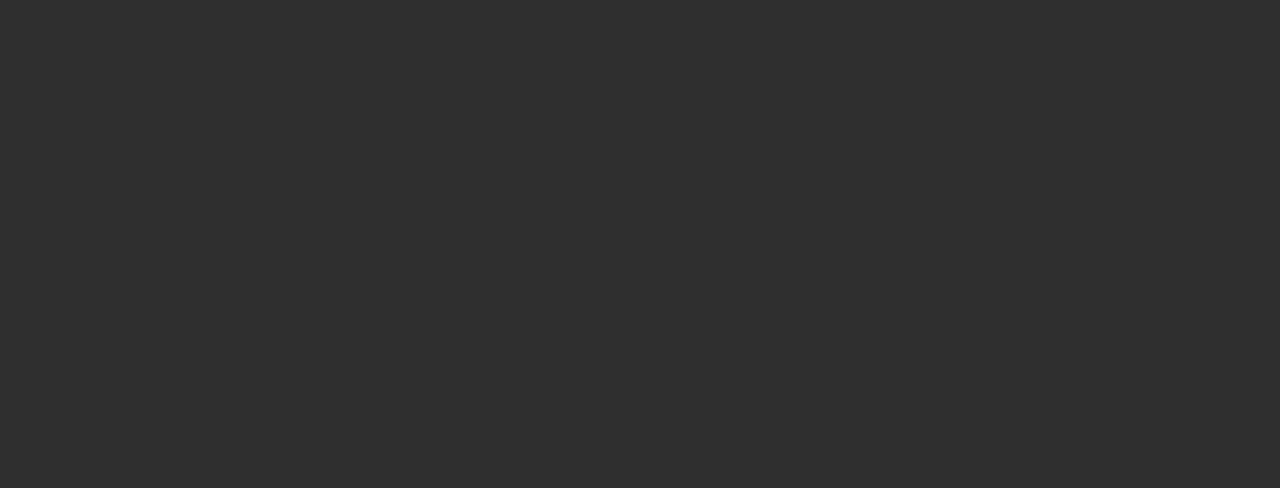
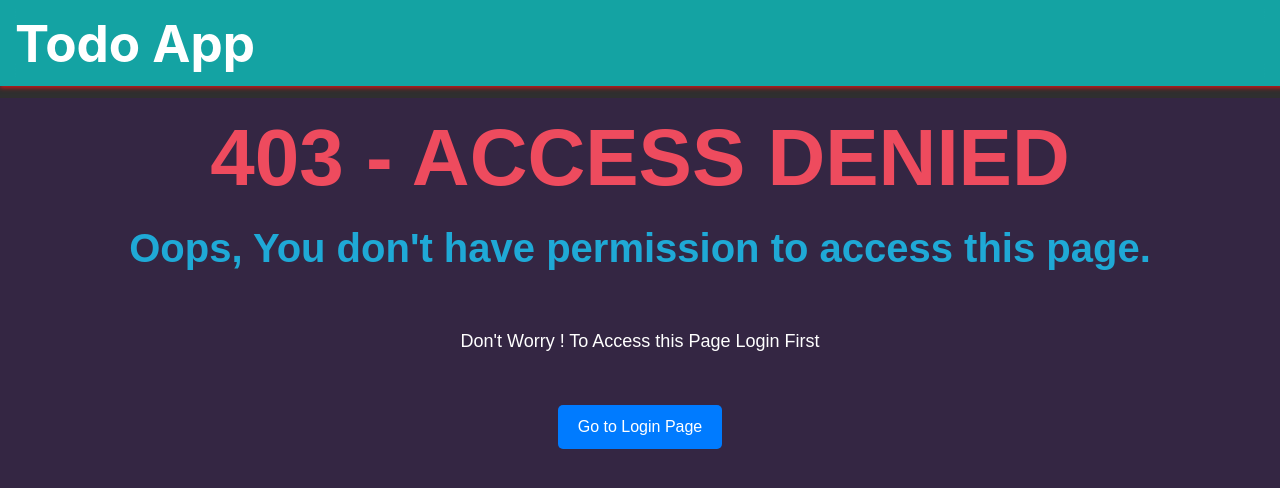
Before and after one commit to Prathamesh-Kothalkar/Todo-App-, a React (Vite) app in the folder frontend/: page /error in a window 1280 px wide. Before the commit this address had no page. Shown: the top 488 px of the page. Built offline with nearby package versions, Linux system fonts and the light colour scheme.

Commit message:
Solved Bugs

```diff
--- a/frontend/src/App.jsx
+++ b/frontend/src/App.jsx
@@ -4,9 +4,9 @@ import ReactDOM from "react-dom/client";
 import { BrowserRouter, Routes, Route } from "react-router-dom";
 import './App.css'
 import Form from './Component/Form'
-import Navbar from './Component/Navbar'
 import Login from './Component/Login';
 import Signup from './Component/Signup';
+import Unauthorization from './Component/Unauthorized';
 
 function App() {
 
@@ -15,9 +15,10 @@ function App() {
     <>
       <BrowserRouter>
       <Routes>
-        <Route path="/" element={<Login/>}/>
+        <Route path="/" element={<Form/>}/>
+        <Route path="/login" element={<Login/>}/>
         <Route path="/signup" element={<Signup/>}/>
-        <Route path="/home" element={<Form/>}/>
+        <Route path='/error' element={<Unauthorization/>}/>
       </Routes>
     </BrowserRouter>
     </>
--- a/frontend/src/Component/Form.jsx
+++ b/frontend/src/Component/Form.jsx
@@ -2,10 +2,12 @@ import React, { useEffect, useState } from "react";
 import '../Style/form.css'
 import Todo from "./Todo";
 import Navbar from "./Navbar";
+import { useNavigate } from "react-router-dom";
 function Form() {
     const [arr, setArr] = useState([])
     const [title, setTitle] = useState("");
     const [desc, setDesc] = useState("");
+    const navigate = useNavigate();
     const token = localStorage.getItem("token")
 
     useEffect(() => {
@@ -21,9 +23,14 @@ function Form() {
                 return res.json()
             })
             .then((data) => {
+                console.log(data.Todos)
                 setArr(data.Todos)
             })
-    },[])
+            .catch((err)=>{
+                navigate("/error")
+                console.log("You are not logined }")
+            })
+    },[createTodo])
     return (
         <>
             <Navbar visible={true}/>
--- a/frontend/src/Component/Login.jsx
+++ b/frontend/src/Component/Login.jsx
@@ -32,7 +32,7 @@ function Login() {
                     alert("User login Sucessfully")
                     setUsername("");
                     setPassword("");
-                    navigate('/home')
+                    navigate('/')
                 }
                 else {
                     alert("User not exitsed")
--- a/frontend/src/Component/Navbar.jsx
+++ b/frontend/src/Component/Navbar.jsx
@@ -14,7 +14,7 @@ function Navbar(props) {
                     props.visible? <div className="login">
                     <CiLogin color="white" fontSize={"4em"} onClick={() => {
                         localStorage.clear();
-                        navigate("/")
+                        navigate("/login")
                         }} style={{ cursor: "pointer" }} />
                 </div>:""
                 }
--- a/frontend/src/Component/Signup.jsx
+++ b/frontend/src/Component/Signup.jsx
@@ -27,7 +27,7 @@ function Signup(){
                     alert("User created Sucessfully")
                     setUsername("");
                     setPassword("");
-                    navigate('/')
+                    navigate('/login')
                 }
                 else{
                     alert("Check Username and Password: username must have unqiue and 3+ password 6+")
--- /dev/null
+++ b/frontend/src/Component/Unauthorized.jsx
@@ -0,0 +1,33 @@
+import React from "react";
+import Navbar from "./Navbar";
+import '../Style/error.css'
+import { useNavigate } from "react-router-dom";
+function Unauthorization() {
+
+    const navigate = useNavigate();
+    return (
+        <>
+            <Navbar visible={false} />
+            <div className="danger-body">
+            <div className="text-wrapper">
+                <div className="danger" data-content="404">
+                    403 - ACCESS DENIED
+                </div>
+
+                <div className="subtitle">
+                    Oops, You don't have permission to access this page.
+                </div>
+                <div className="isi">
+                    Don't Worry ! To Access this Page Login First
+                </div>
+
+                <div className="buttons">
+                    <a className="button" onClick={()=>{navigate('/login')}}>Go to Login Page</a>
+                </div>
+            </div>
+            </div>
+        </>
+    )
+}
+
+export default Unauthorization;
--- /dev/null
+++ b/frontend/src/Style/error.css
@@ -0,0 +1,56 @@
+/* error.css */
+
+.danger-body{
+    margin-top: 90px;
+    left: 0;
+    font-family: 'Raleway', sans-serif;
+    background-color: #342643;
+    height: 100vh;
+    width: 100%;
+    position: fixed;
+}
+.text-wrapper {
+    text-align: center;
+    color: #ac2323;
+  }
+
+  .danger {
+    font-size: 5em;
+    font-weight: 700;
+    color: #EE4B5E;
+
+  }
+
+
+  .subtitle {
+    font-size: 40px;
+    font-weight: 700;
+    color: #1FA9D6;
+  }
+
+  .isi {
+    font-size: 18px;
+    text-align: center;
+    margin:30px;
+    padding:20px;
+    color: white;
+  }
+
+  .buttons {
+    margin-top: 20px;
+  }
+
+  .button {
+    display: inline-block;
+    padding: 10px 20px;
+    background-color: #007bff;
+    color: #fff;
+    text-decoration: none;
+    border-radius: 5px;
+    transition: background-color 0.3s ease;
+    cursor: pointer;
+  }
+
+  .button:hover {
+    background-color: #0056b3;
+  }
```
